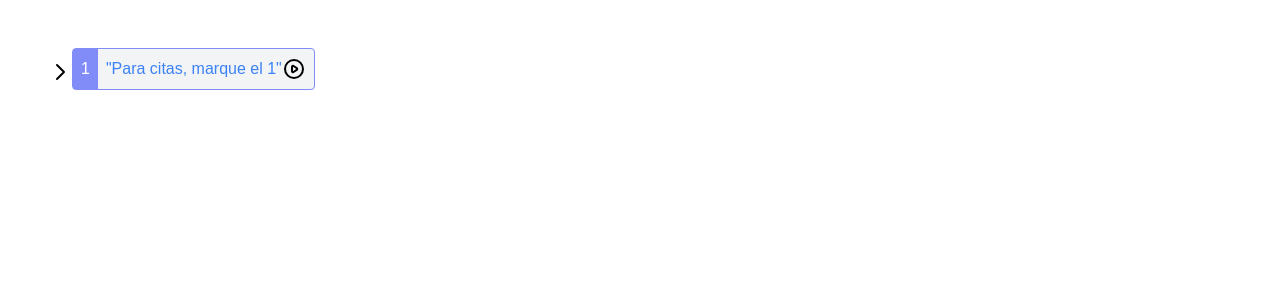
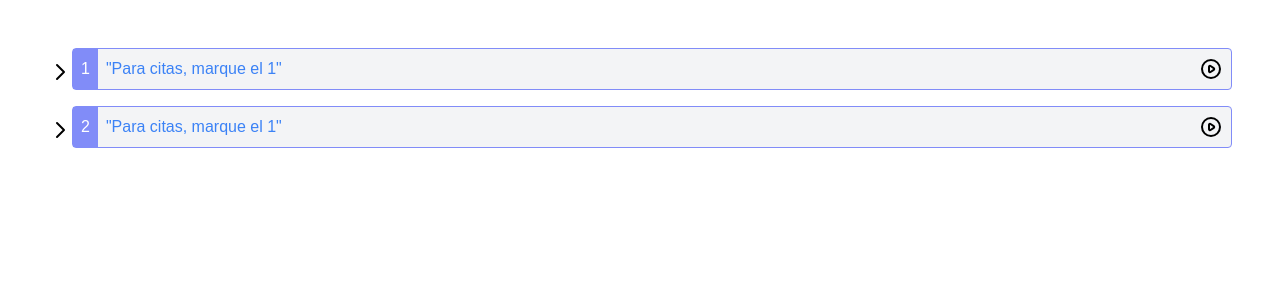
Before and after one commit to livanvaldes084/react-ts-ydu3nx, a React (Create React App) app: page / in a window 1280 px wide. Shown: the top 300 px of the page. Built offline with nearby package versions, Linux system fonts and the light colour scheme.

Commit message:
3 files modified

```diff
--- a/src/settings/Voices/components/Accordion.tsx
+++ b/src/settings/Voices/components/Accordion.tsx
@@ -23,7 +23,9 @@ const Accordion = ({ title, order, content }: AccordionProps) => {
   const contentItems = content?.description
     ? content?.description
     : content.data.map((item) => (
-        <AccordionItem title={item.title} order={item.order} />
+        <div className="p-1">
+          <AccordionItem title={item.title} order={item.order} />
+        </div>
       ));
 
   return (
@@ -66,7 +68,6 @@ const Accordion = ({ title, order, content }: AccordionProps) => {
         content={contentItems}
         order={order}
         contentElement={contentElement}
-        height={height}
         isOpened={isOpened}
       />
     </div>
--- a/src/settings/Voices/components/AccordionItem.tsx
+++ b/src/settings/Voices/components/AccordionItem.tsx
@@ -5,11 +5,10 @@ const AccordionItem = ({
   order,
   content,
   contentElement,
-  height,
   isOpened,
 }) => {
   return (
-    <div className="border border-indigo-400 rounded bg-gray-100">
+    <div className="border border-indigo-400 rounded bg-gray-100  w-full">
       <div className="flex flex-row items-center">
         <div className="text-white bg-indigo-400 p-2">{order}</div>
         <div className="flex flex-row justify-between w-full p-2">
--- a/src/settings/Voices/index.tsx
+++ b/src/settings/Voices/index.tsx
@@ -6,6 +6,22 @@ export default function Voice() {
     {
       title: '"Para citas, marque el 1"',
       order: 1,
+      content: {
+        data: [
+          {
+            title: '"Para citas, marque el 1"',
+            order: 1,
+          },
+          {
+            title: '"Para citas, marque el 1"',
+            order: 2,
+          },
+        ],
+      },
+    },
+    {
+      title: '"Para citas, marque el 1"',
+      order: 2,
       content: {
         data: [
           {
```
